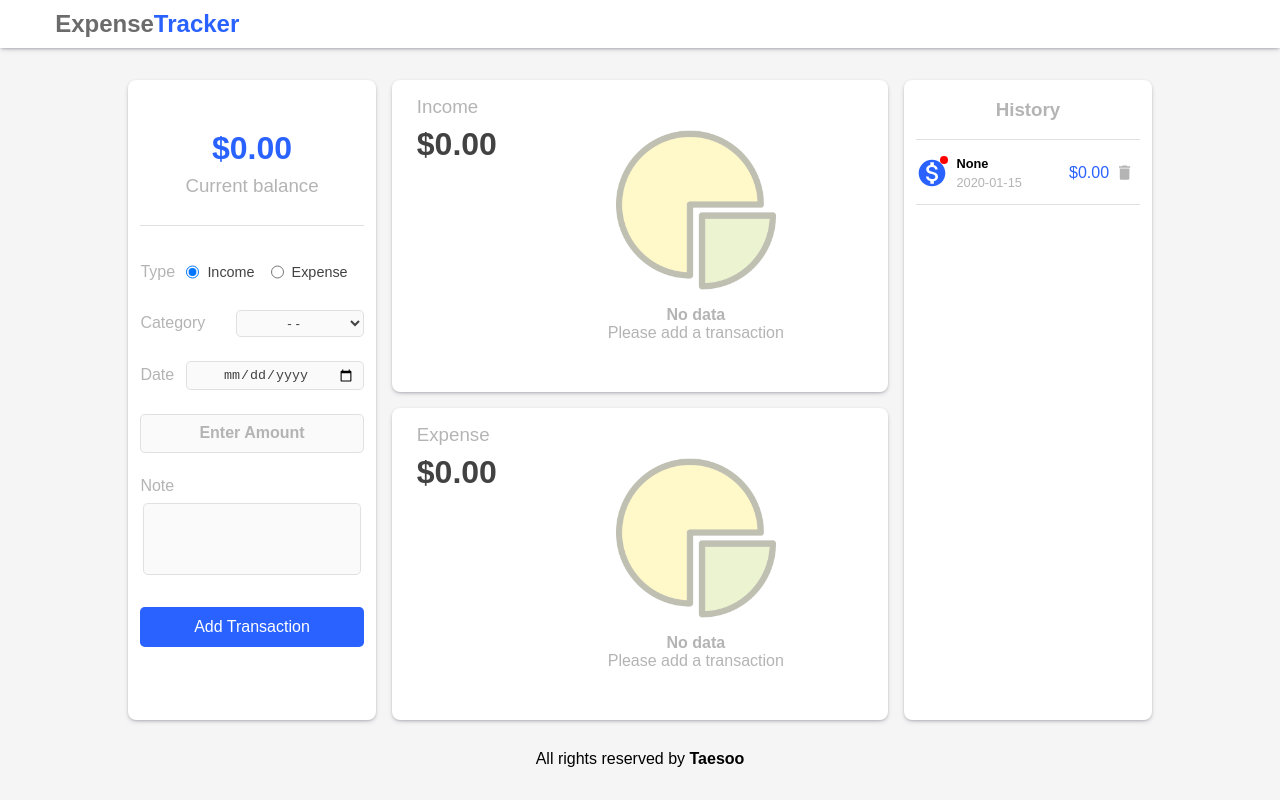
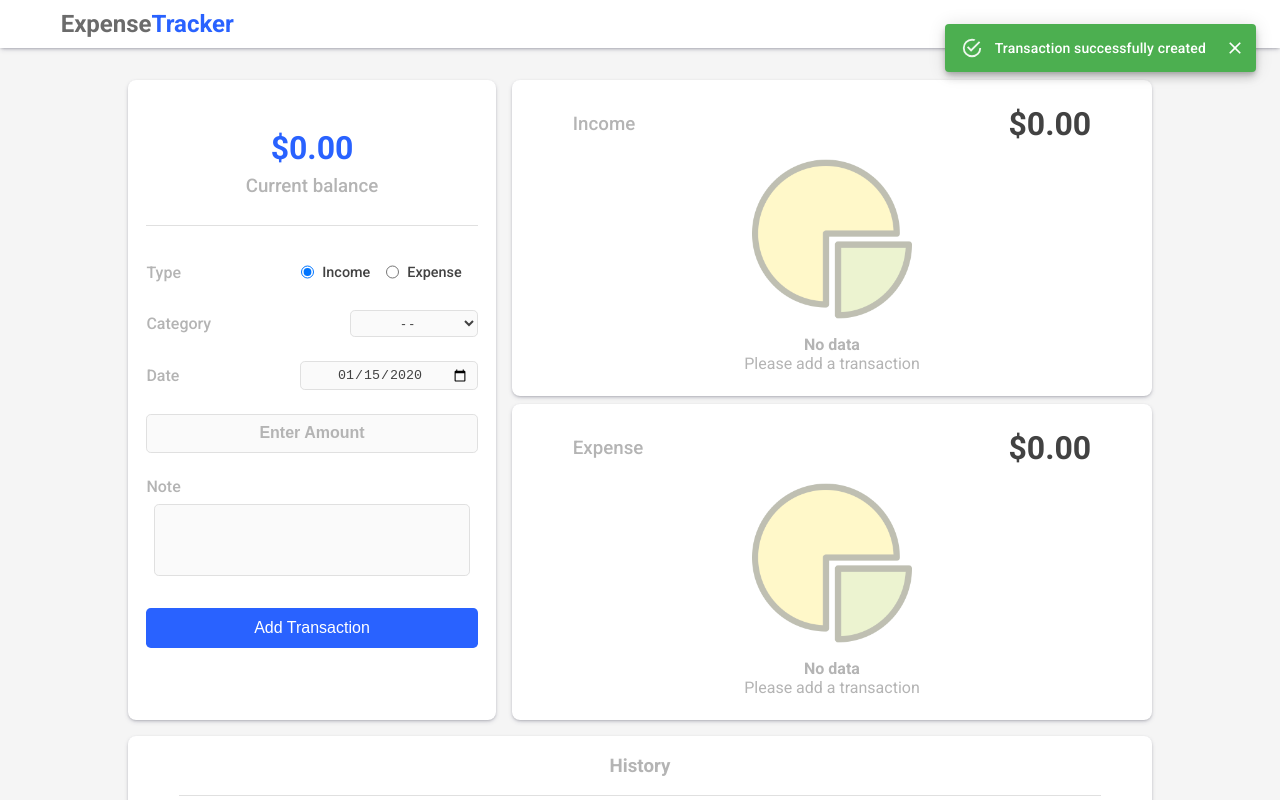
Before and after one commit to taesookang/expense-tracker, a React (Create React App) app: page / in a window 1280 px wide. Both pictures are taken after typing "2020-01-15", "Sample", "Sample" into the empty fields and a click on the button "Add Transaction". Shown: the top 800 px of the page. Built offline with nearby package versions, Linux system fonts and the light colour scheme.

Commit message:
Final Draft 1

```diff
--- a/public/index.html
+++ b/public/index.html
@@ -11,10 +11,10 @@
 
     <link rel="preconnect" href="https://fonts.gstatic.com" />
     <link
-      href="https://fonts.googleapis.com/css2?family=Poppins:wght@300;400;500;600&display=swap"
+      href="https://fonts.googleapis.com/css2?family=Roboto:wght@300;400;500;700&display=swap"
       rel="stylesheet"
     />
-    <title>Budget App</title>
+    <title>Expense Tracker</title>
   </head>
   <body>
     <noscript>You need to enable JavaScript to run this app.</noscript>
--- a/src/App.js
+++ b/src/App.js
@@ -17,7 +17,6 @@ function App() {
         </div>
         <List />
       </div>
-      <footer>All rights reserved by <b>Taesoo</b></footer>
     </div>
   );
 }
--- a/src/components/details/Details.jsx
+++ b/src/components/details/Details.jsx
@@ -4,6 +4,16 @@ import useTransactions from "../../hooks/useTransaction";
 
 export default function Details({ title }) {
   const { total, chartData } = useTransactions(title);
+
+  const options = {
+    plugins: {
+      legend: {
+        position: "left",
+        align: "middle",
+      },
+    },
+  };
+
   return (
     <div className={title === "Income" ? "income" : "expense"}>
       <div className="card">
@@ -25,7 +35,7 @@ export default function Details({ title }) {
                 <span>Please add a transaction</span>
               </div>
             ) : (
-              <Doughnut data={chartData} />
+              <Doughnut data={chartData} options={options} />
             )}
           </div>
         </div>
--- a/src/components/main/Form.jsx
+++ b/src/components/main/Form.jsx
@@ -6,12 +6,13 @@ import {
   incomeCategories,
   expenseCategories,
 } from "../../constants/categories";
+import MsgBar from "../msgBar/MsgBar";
 
 const initialState = {
   type: "Income",
-  category: "none",
+  category: "",
   amount: "",
-  date: "No Date",
+  date: "-",
   note: ""
 };
 
@@ -19,6 +20,7 @@ export default function Form() {
   const [formData, setFormData] = useState(initialState);
   const { addTransaction } = useContext(ExpenseTrackerContext);
   const selectedCategories = formData.type === "Income" ? incomeCategories : expenseCategories;
+  const [open, setOpen] = useState(false)
 
   const createTransaction = (e) => {
     e.preventDefault();
@@ -32,6 +34,7 @@ export default function Form() {
       transaction.category=transaction.type;
     }
 
+    setOpen(true)
     addTransaction(transaction);
     setFormData(initialState);
   };
@@ -44,6 +47,7 @@ export default function Form() {
 
   return (
     <div className="inputForm">
+      <MsgBar open={open} setOpen={setOpen} />
       <form action="">
         <div className="type inputArea">
           <label htmlFor="type">Type</label>
@@ -93,8 +97,6 @@ export default function Form() {
           <input
             id="date"
             type="date"
-            placeholder="Date"
-            value={formData.date}
             onChange={(e) => setFormData({ ...formData, date: e.target.value })}
           />
         </div>
--- /dev/null
+++ b/src/components/msgBar/MsgBar.jsx
@@ -0,0 +1,33 @@
+import React from 'react'
+import SnackBar from '@material-ui/core/Snackbar'
+import MuiAlert from '@material-ui/lab/Alert'
+
+export default function MsgBar({ open, setOpen }) {
+
+    const handleClose = (event, reason) => {
+        if(reason === 'clickaway') return;
+
+        setOpen(false);
+    }
+
+    return (
+        <div className="msgBar" >
+            <SnackBar
+                anchorOrigin={{vertical: 'top', horizontal: 'right'}}
+                open={open}
+                autoHideDuration={3000}
+                onClose={handleClose}
+            >
+                <MuiAlert
+                    onClose={handleClose}
+                    severity="success"
+                    elevation={6}
+                    variant="filled"
+                >
+                    Transaction successfully created
+                </MuiAlert>
+            </SnackBar>
+
+        </div>
+    )
+}
--- a/src/scss/_details.scss
+++ b/src/scss/_details.scss
@@ -1,34 +1,60 @@
+.details {
+    flex: 4;
+    height: 100%;
+    display: flex;
+    flex-direction: column;
+    gap: 0.5rem;
+    min-width: 23rem;
+
+    @include phone {
+        min-height: 50rem;
+        gap: 1rem;
+        width: 100vw;
+    }
+
     .income,
     .expense {
         flex: 1;
+        height: 100%;
         .card {
+            height: 100%;
             .detailWrapper {
                 width: 90%;
                 height: 90%;
                 display: flex;
+                align-items: center;
+                flex-direction: column;
 
                 .header {
                     flex: 1;
+                    width: 90%;
                     display: flex;
-                flex-direction: column;
+                    align-items: center;
+                    justify-content: space-between;
                     h3 {
                         margin: 0;
                         color: $text-gray;
                         font-weight: 500;
                     }
                     h1 {
-                    margin-top: .5rem;
+                        margin: 0;
                         color: $text-black;
 
                         &.largeTotal {
                             font-size: 1.5rem;
                         }
                     }
+
+                    @include phone {
+                        @include va("center");
+                        flex-direction: column;
+                    }
                 }
 
                 .chartContainer {
                     @include va("center");
-                flex: 3;
+                    flex: 4;
+                    height: 100%;
 
                     .filler {
                         @include va("center");
@@ -41,9 +67,8 @@
                         img {
                             width: 10rem;
                             height: 10rem;
-                        opacity: .3;
+                            opacity: 0.3;
                         }
-
 
                         h1 {
                             font-size: 1rem;
@@ -52,10 +77,17 @@
                         }
                     }
                     canvas {
+                        width: 90%;
                         max-width: 20rem;
                         max-height: 17rem;
+
+                        @include tablet {
+                            max-width: auto;
+                            max-height: auto;
                         }
                     }
                 }
             }
         }
+    }
+}
--- a/src/scss/_form.scss
+++ b/src/scss/_form.scss
@@ -17,15 +17,19 @@ select {
     height: 2.5rem;
     font-size: 1rem;
     font-weight: 500;
-    // border: 2px solid $primary;
     border: none;
     color: #fff;
     background-color: $primary;
-    border-radius: .3rem;
+    border-radius: 0.3rem;
     cursor: pointer;
 
     &:hover {
         font-weight: 600;
+    }
+
+    @include tablet {
+        font-size: 1.2rem;
+        height: 3rem;
     }
 }
 
@@ -55,10 +59,9 @@ select {
                 justify-content: flex-end;
                 margin-right: 1rem;
 
-
                 input {
                     cursor: pointer;
-                    margin: 0 .5rem;
+                    margin: 0 0.5rem;
 
                     &:nth-child(3) {
                         margin-left: 1rem;
@@ -66,10 +69,8 @@ select {
                 }
             }
 
-
-
             span {
-                font-size: .9rem;
+                font-size: 0.9rem;
                 color: $text-black;
             }
         }
@@ -81,6 +82,7 @@ select {
         }
         .amount {
             width: 100%;
+            @include va("center");
             input {
                 width: 100%;
                 height: 2.3rem;
@@ -90,6 +92,12 @@ select {
 
                 &::placeholder {
                     color: $text-gray;
+                }
+
+                @include tablet {
+                    height: 3rem;
+                    width: 90%;
+                    font-size: 1.5rem;
                 }
             }
         }
@@ -107,17 +115,15 @@ select {
                 resize: none;
                 background-color: $form-bg;
                 border: $border;
-                padding: .5rem;
-                margin-top: .5rem;
+                padding: 0.5rem;
+                margin-top: 0.5rem;
                 font-size: 1rem;
-                border-radius: .3rem;
-
+                border-radius: 0.3rem;
             }
         }
 
         button {
             margin-top: 2rem;
         }
-
     }
 }
--- a/src/scss/_list.scss
+++ b/src/scss/_list.scss
@@ -1,5 +1,9 @@
 .list {
     flex: 2;
+    min-height: 25rem;
+    height: 100%;
+    width: 100%;
+    min-width: 23rem;
     .listWrapper {
         width: 90%;
         height: 100%;
@@ -7,7 +11,7 @@
         flex-direction: column;
         .header {
             flex: 1;
-            color: #b4b4b4;
+            color: $text-gray;
             text-align: center;
             border-bottom: $border;
         }
@@ -25,7 +29,6 @@
             }
             span {
                 color: $text-gray;
-                font-weight: 500;
             }
         }
         .transactions {
@@ -63,7 +66,7 @@
                         }
 
                         .indicator {
-                            background-color: red;
+                            background-color: #ff0000;
                             min-width: 0.5rem;
                             min-height: 0.5rem;
                             border-radius: 80%;
--- a/src/scss/_main.scss
+++ b/src/scss/_main.scss
@@ -2,13 +2,19 @@
     display: flex;
     flex: 2;
     height: 100%;
-
+    min-width: 23rem;
+    @include phone {
+        max-height: 43rem;
+        .main-wrapper {
+            margin-top: 3rem;
+        }
+    }
     .main-wrapper {
         width: 90%;
         height: 90%;
         display: flex;
         flex-direction: column;
-        gap: .5rem;
+        gap: 0.5rem;
 
         .balance {
             @include va("center");
@@ -18,20 +24,18 @@
             border-bottom: $border;
 
             h1 {
-                margin: .5rem;
+                margin: 0.5rem;
                 color: $text-black;
             }
             h3 {
-                font-size: rem;
                 font-weight: 500;
                 margin-top: 0;
-                color: #b4b4b4;
+                color: $text-gray;
             }
         }
 
         .form {
             flex: 8;
-
         }
     }
 }
--- a/src/scss/_topbar.scss
+++ b/src/scss/_topbar.scss
@@ -5,14 +5,17 @@
     width: 100vw;
     height: 3rem;
     box-shadow: rgba(50, 50, 93, 0.25) 0px 2px 5px -1px, rgba(0, 0, 0, 0.3) 0px 1px 3px -1px;
-    display: flex;
-    justify-content: center;
+    @include va("center");
+    z-index: 100;
 
     .topbar-wrapper {
         width: 80%;
         display: flex;
         align-items: center;
-        justify-content: space-between;
+
+        @include phone {
+            width: auto;
+        }
 
         .logo {
             @include va("center");
--- a/src/scss/_variables.scss
+++ b/src/scss/_variables.scss
@@ -8,8 +8,19 @@ $text-gray: #b4b4b4;
 $text-black: #424242;
 $text-darkgray: #6b6b6b;
 
+// Mixin
 
-// Mixin
+@mixin phone {
+  @media (max-width: 600px) {
+    @content;
+  }
+}
+
+@mixin tablet {
+  @media (max-width: 900px) {
+    @content;
+  }
+}
 
 @mixin va($va-align: center) {
   display: flex;
--- a/src/scss/base.scss
+++ b/src/scss/base.scss
@@ -4,7 +4,6 @@
 @import "./main";
 @import "./form";
 @import "./list";
-
 
 #root,
 body,
@@ -14,11 +13,12 @@ html {
 }
 
 #root {
-    font-family: "Poppin", sans-serif;
+    font-family: "Roboto", sans-serif;
 }
 
 body {
     background-color: #f5f5f5;
+    box-sizing: border-box;
 }
 
 footer {
@@ -31,21 +31,22 @@ footer {
     width: 100vw;
     height: 100vh;
     position: relative;
+
     .container {
         width: 80%;
         height: 80%;
         display: flex;
         gap: 1rem;
+        flex-wrap: wrap;
 
-
-        .details {
-            flex: 4;
+        @include tablet {
             height: 100%;
-            display: flex;
-            flex-direction: column;
-            gap: 1rem;
+            gap: .5rem;
         }
 
+        @include phone {
+            width: 100%;
+        }
     }
 }
 
@@ -56,5 +57,10 @@ footer {
     height: 100%;
     background-color: #fff;
     box-shadow: rgba(50, 50, 93, 0.25) 0px 2px 5px -1px, rgba(0, 0, 0, 0.3) 0px 1px 3px -1px;
-    border-radius: .5rem;
+    border-radius: 0.5rem;
+
+    @include phone {
+        border-radius: 0;
+        box-shadow: none;
+    }
 }
```
Also changed, not shown: 1 other file (tests, documents, lock files or other folders). Lines whose indentation alone changed are shown as unchanged.
